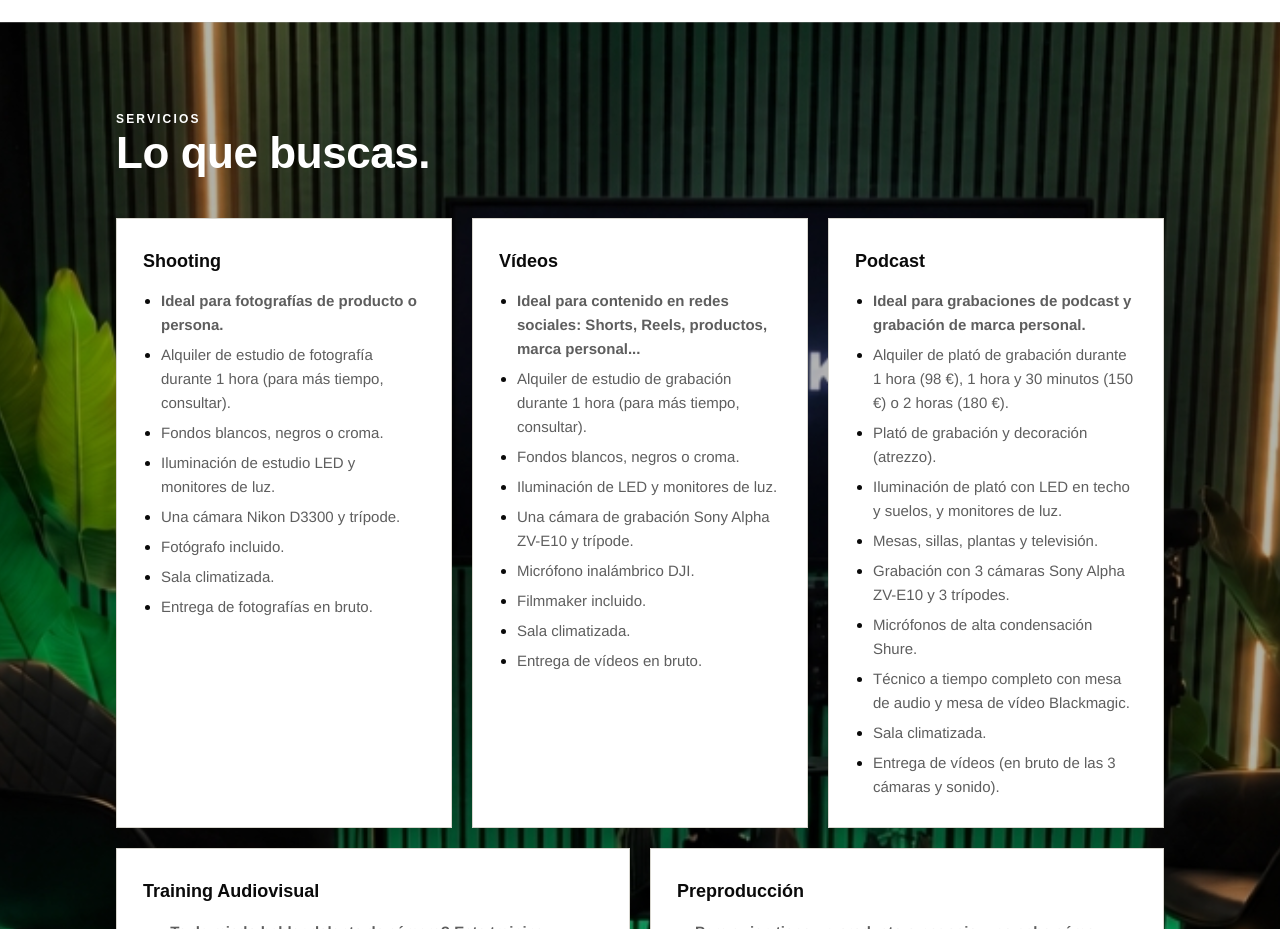
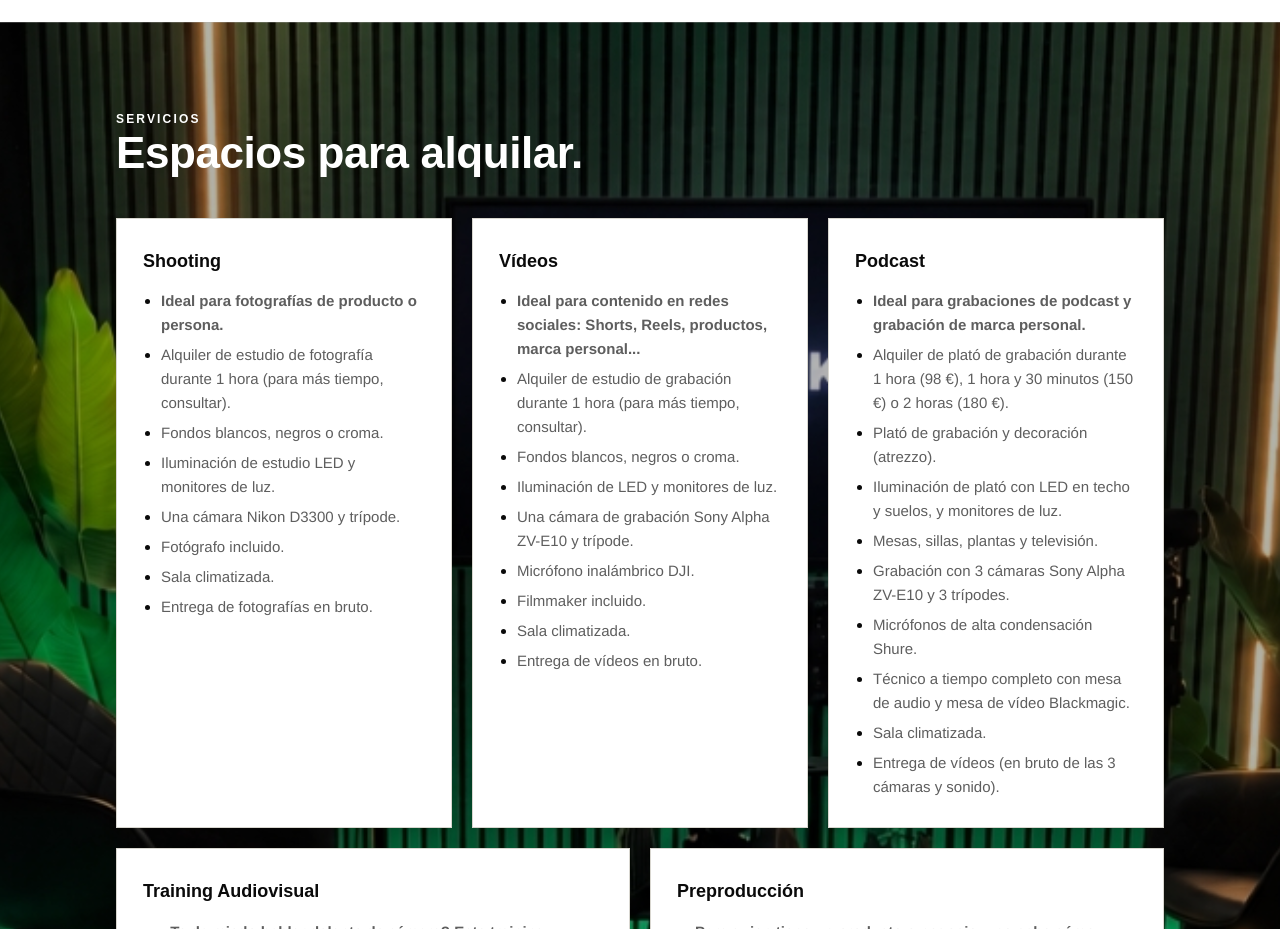
Before and after one commit to kactusbcn/la-produktora-web, a plain HTML site: page index.html in a window 1280 px wide. Shown: the part 2940-3869 px from the top of the page. Drawn offline with Linux system fonts and the light colour scheme.

Commit message:
Servicios: título pasa a Espacios para alquilar
Co-Authored-By: Claude Haiku 5.5 <noreply@anthropic.com>
Claude-Session: https://claude.ai/code/session_0118FufHEsz7Cz1hXiMFBHw5

```diff
--- a/index.html
+++ b/index.html
@@ -715,7 +715,7 @@ section[id], #servicios-cards { scroll-margin-top: 140px; }
   <section class="services" id="servicios">
     <div class="wrap">
       <p class="eyebrow">Servicios</p>
-      <h2>Lo que buscas.</h2>
+      <h2>Espacios para alquilar.</h2>
       <div class="svc-grid" id="servicios-cards">
         <article class="svc"><h3>Shooting</h3><ul class="svc-list"><li><strong>Ideal para fotografías de producto o persona.</strong></li><li>Alquiler de estudio de fotografía durante 1 hora (para más tiempo, consultar).</li><li>Fondos blancos, negros o croma.</li><li>Iluminación de estudio LED y monitores de luz.</li><li>Una cámara Nikon D3300 y trípode.</li><li>Fotógrafo incluido.</li><li>Sala climatizada.</li><li>Entrega de fotografías en bruto.</li></ul></article>
         <article class="svc"><h3>Vídeos</h3><ul class="svc-list"><li><strong>Ideal para contenido en redes sociales: Shorts, Reels, productos, marca personal...</strong></li><li>Alquiler de estudio de grabación durante 1 hora (para más tiempo, consultar).</li><li>Fondos blancos, negros o croma.</li><li>Iluminación de LED y monitores de luz.</li><li>Una cámara de grabación Sony Alpha ZV-E10 y trípode.</li><li>Micrófono inalámbrico DJI.</li><li>Filmmaker incluido.</li><li>Sala climatizada.</li><li>Entrega de vídeos en bruto.</li></ul></article>
```
